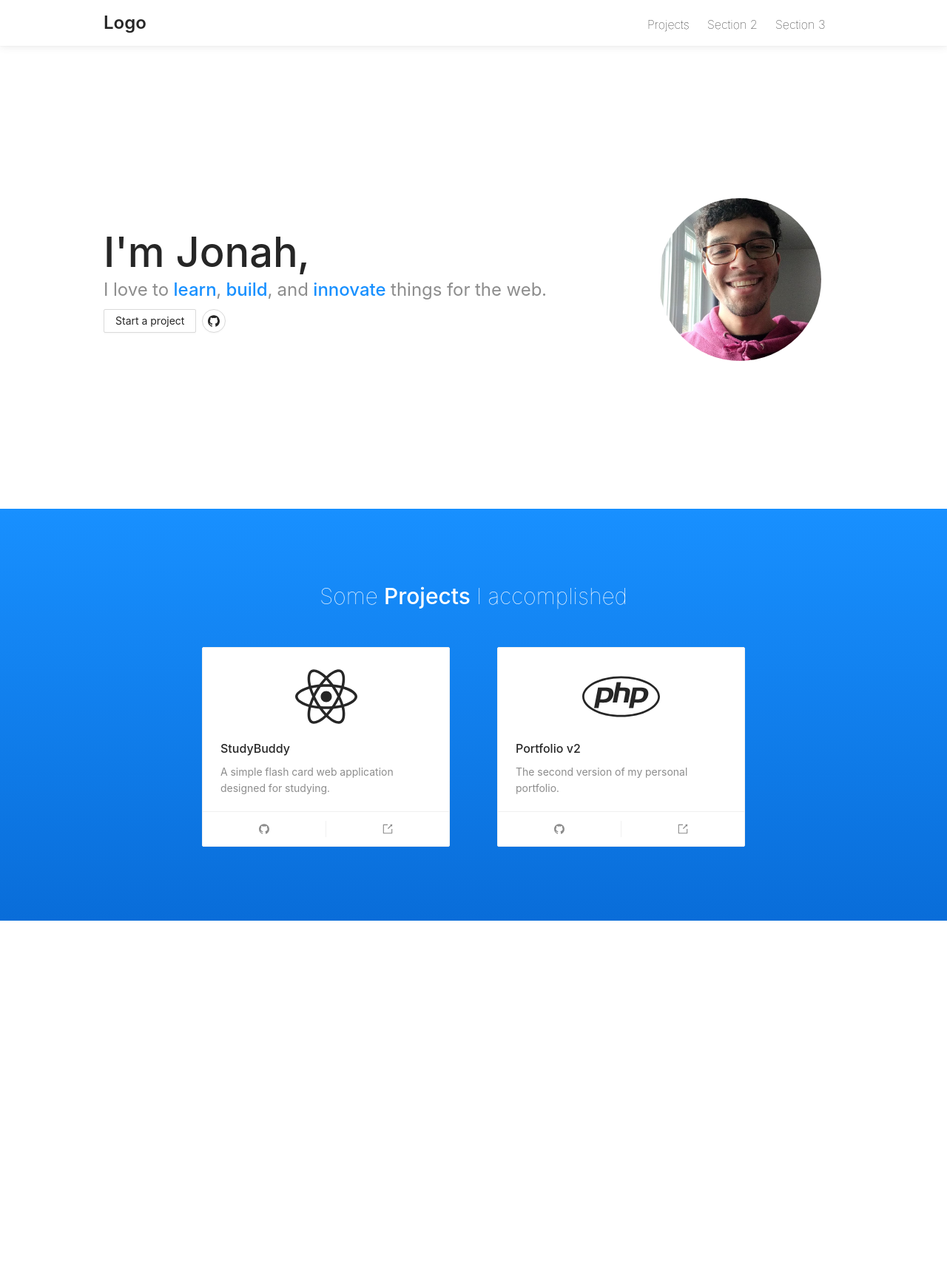
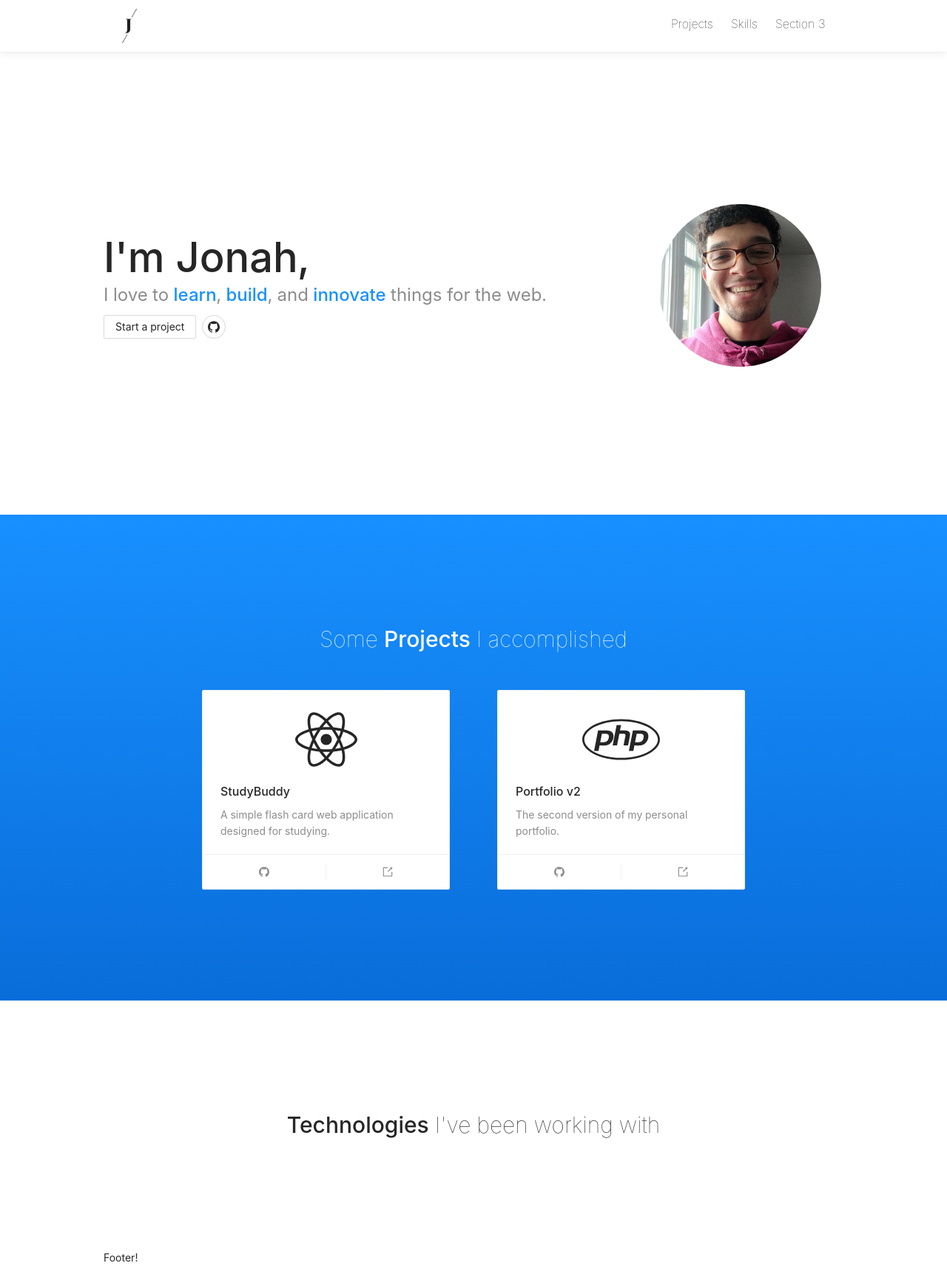
Before and after one commit to jonahlouis4/Portfolio-v3, a React (Create React App) app: page / in a window 1280 px wide. Shown: the whole page at 74% size. Before the commit the page ends 1245 px from the top, so only its background shows below. Built offline with nearby package versions, Linux system fonts and the light colour scheme.

Commit message:
:memo: Small changes + added temp logo

```diff
--- a/src/App.js
+++ b/src/App.js
@@ -5,10 +5,12 @@ import Header from './components/Header'
 import SideNav from './components/SideNav'
 import Introduction from './components/Introduction'
 import Projects from './components/Projects'
+import Technologies from './components/Technologies'
+import Footer from './components/Footer'
 
 function App() {
   /** Contains the section names for the navigation */
-  const [sectionName] = useState({section1: "Projects", section2: "Section 2", section3: "Section 3"})
+  const [sectionName] = useState({section1: "Projects", section2: "Skills", section3: "Section 3"})
   /** Determines wether the side navigation is opened (isOpen = true), or closed (isOpen = false) */
   const [isOpen, setIsOpen] = useState(false);
 
@@ -25,22 +27,20 @@ function App() {
       <SideNav isOpen={isOpen} sideNavControl={sideNavControl} sectionName={sectionName} />
       <Header isOpen={isOpen} sideNavControl={sideNavControl} sectionName={sectionName} />
       {/* Section - Introduction */}
-      <div
-      className="container"
-      >
+      <div className="container">
         <Introduction />
       </div>
       {/* Section - Projects */}
-      <div
-      className="container-bg"
-      >
-        <div
-        className="container container-cnt"
-        >
+      <div id="container-bg-1">
+        <div className="container">
           <Projects />
         </div>
       </div>
-
+      {/* Section - Technologies */}
+      <div className="container">
+        <Technologies />
+        <Footer />
+      </div>
     </>
   );
 }
--- a/src/App.less
+++ b/src/App.less
@@ -6,7 +6,7 @@
 /*
 ======= UNIVERSAL BACKGROUND =======
 */
-.container-bg {
+#container-bg-1 {
     background: linear-gradient(to top,#096dd9 0%, #1890ff 100%);
 }
 
--- /dev/null
+++ b/src/components/Footer.js
@@ -0,0 +1,11 @@
+import React from 'react'
+
+const Footer = () => {
+    return (
+        <div>
+            Footer!
+        </div>
+    )
+}
+
+export default Footer
--- a/src/components/Header.js
+++ b/src/components/Header.js
@@ -2,6 +2,7 @@ import React, { useState } from 'react'
 import './Header.css'
 import { Typography, Space } from 'antd'
 import { MenuOutlined } from '@ant-design/icons'
+import logo from '../images/logo_home.jpg'
 
 const { Title } = Typography
 
@@ -10,7 +11,7 @@ const navContainer = {
     display: 'inline-block',
     margin: '0 auto',
     boxShadow: '0 0 1px 0 rgba(0, 0, 0, 0.1), 0 0 12px 0 rgba(0, 0, 0, 0.1)',
-    padding: '15px',
+    padding: '0',
 }
 
 const sectionContainer = {
@@ -21,7 +22,7 @@ const sectionContainer = {
 const homeLink = {
     float: 'left',
     margin: '0',
-    padding: '0',
+    padding: '0'
 }
 
 const menuIcon = {
@@ -31,7 +32,7 @@ const menuIcon = {
 const sections = {
     fontSize: '16px',
     fontWeight: '100',
-    marginTop: '6px'
+    marginTop: '20px'
 }
 
 const Header = ({isOpen, sideNavControl, sectionName}) => {
@@ -49,7 +50,7 @@ const Header = ({isOpen, sideNavControl, sectionName}) => {
             <div
             className="nav"
             >
-                <a href="#"><Title level={3} style={homeLink}>Logo</Title></a>
+                <a href="#" style={homeLink}><img src={logo} width='70'/></a>
                 <div
                 style={sectionContainer}
                 >
--- a/src/components/Projects.js
+++ b/src/components/Projects.js
@@ -40,7 +40,7 @@ const Projects = () => {
 
     return (
         <div
-        style={{color: 'white', padding: '100px 0'}}
+        style={{padding:'150px 0'}}
         >
             <div
             style={{textAlign: 'center'}}
--- /dev/null
+++ b/src/components/Technologies.js
@@ -0,0 +1,28 @@
+import React from 'react'
+
+import { Typography, Col, Row } from 'antd';
+
+const { Title } = Typography;
+
+const sectionTitle = {
+    fontSize: '30px',
+    fontWeight: '100',
+    margin: '0',
+    padding: '0'
+}
+
+const Technologies = () => {
+    return (
+        <div
+        style={{margin:'150px'}}
+        >
+            <div
+            style={{textAlign:'center'}}
+            >
+                <Title style={sectionTitle}><span style={{fontWeight: '500'}}>Technologies</span> I've been working with</Title>
+            </div>
+        </div>
+    )
+}
+
+export default Technologies
```
Also changed, not shown: src/components/Projects.css (deleted), src/images/logo_home.jpg (added), 1 other file (tests, documents, lock files or other folders).
